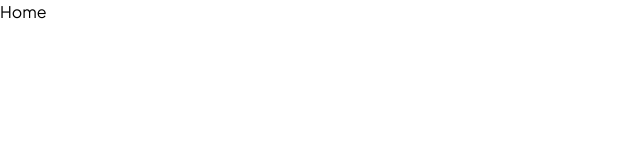
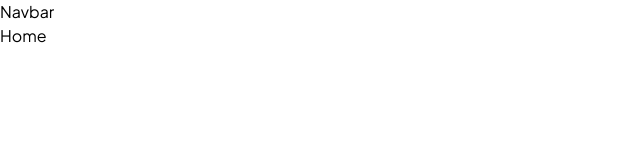
Before and after one commit to kombiahrk/nextjs-jobportal, a Next.js app: page / in a window 1280 px wide. Shown: the top 160 px of the page, without its empty margins (0-640 px from the left). Built offline with nearby package versions, Linux system fonts and the light colour scheme.

Commit message:
Update app/layout.tsx to import and use Navbar Component

```diff
--- a/app/layout.tsx
+++ b/app/layout.tsx
@@ -1,6 +1,7 @@
 import type { Metadata } from "next";
 import { Plus_Jakarta_Sans } from "next/font/google";
 import "./globals.css";
+import Navbar from "./components/Navbar";
 
 const font = Plus_Jakarta_Sans({
   weight: ["200", "300", "400", "500", "600", "700", "800"],
@@ -19,7 +20,10 @@
 }>) {
   return (
     <html lang="en">
-      <body className={font.className}>{children}</body>
+      <body className={font.className}>
+        <Navbar />
+        {children}
+      </body>
     </html>
   );
 }
```
